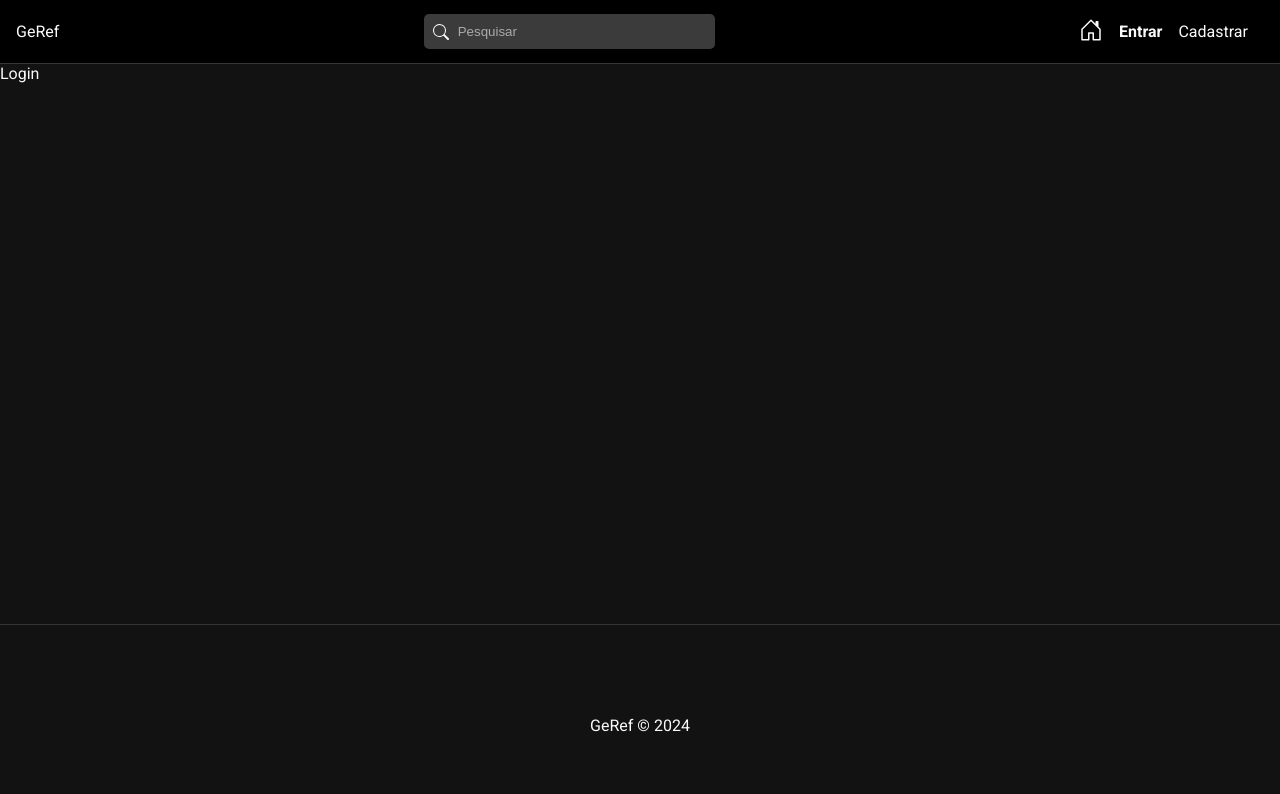
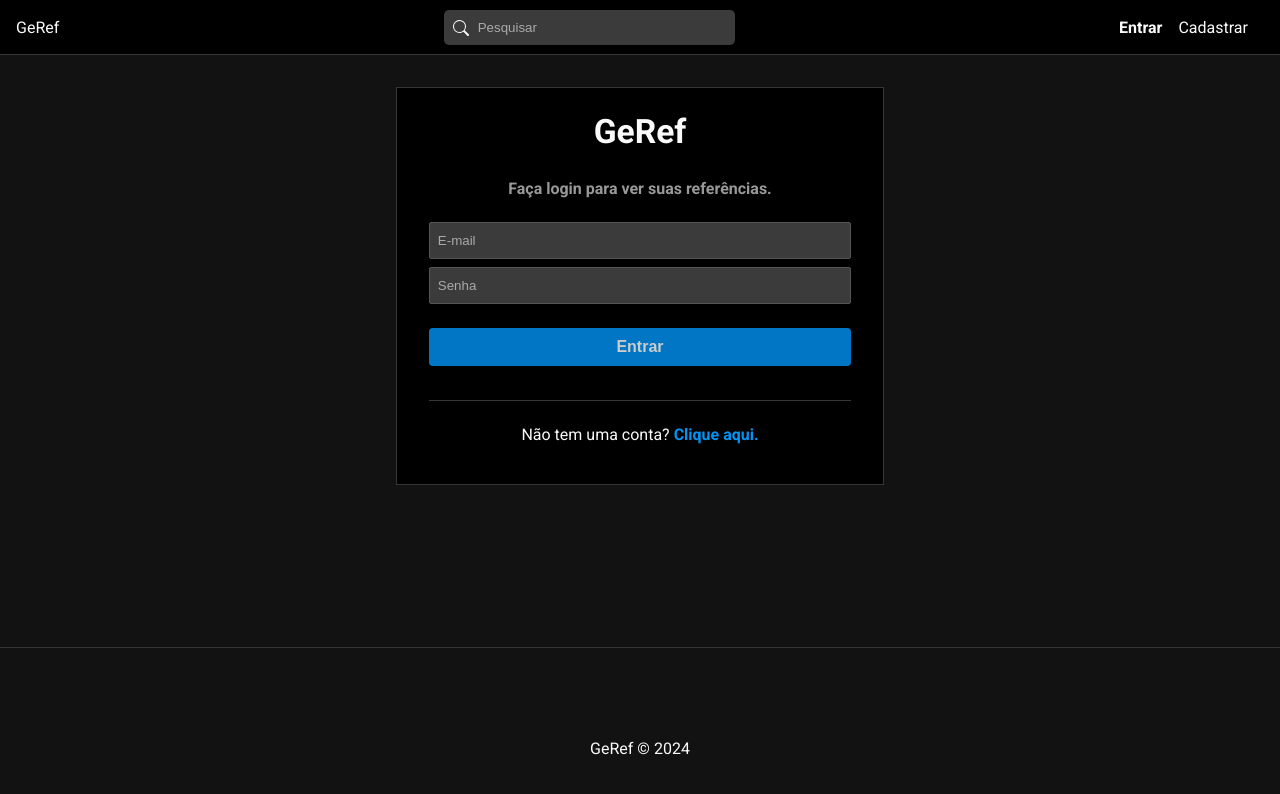
Before and after one commit to souzaffluan/GerenciadorReferencias, a React (Create React App) app in the folder frontend/: page /login in a window 1280 px wide. Shown: the top 794 px of the page. Built offline with nearby package versions, Linux system fonts and the light colour scheme.

Commit message:
Finalização da autentificação e do login

```diff
--- a/frontend/src/App.js
+++ b/frontend/src/App.js
@@ -7,20 +7,30 @@ import Home from "./pages/Home/Home";
 import Login from "./pages/Auth/Login";
 import Register from "./pages/Auth/Register";
 
+//Hooks
+import {useAuth} from './hooks/useAuth'
+
 //componentes
 import Navbar from "./components/Navbar";
 import Footer from "./components/Footer";
 
 function App() {
+
+  const {auth, loading} = useAuth()
+
+  if(loading){
+    return <p>Carregando...</p>
+  }
+
   return (
     <div className="App">
       <BrowserRouter>
         <Navbar />
         <div className="container">
           <Routes>
-            <Route path="/" element={<Home />} />
-            <Route path="/login" element={<Login />} />
-            <Route path="/register" element={<Register />} />
+            <Route path="/" element={auth ? <Home /> : <Navigate to="/login" />}/>
+            <Route path="/login" element={!auth ? <Login /> : <Navigate to="/"/>}/>
+            <Route path="/register" element={!auth ? <Register /> : <Navigate to="/"/>}/>
           </Routes>
         </div>
         <Footer />
--- /dev/null
+++ b/frontend/src/components/Message.css
@@ -0,0 +1,21 @@
+.message{
+    border-radius: 5px;
+    padding: 5px 10px;
+    margin: 0;
+    display: flex;
+    justify-content: center;
+    align-items: center;
+    border: 1px solid #000;
+}
+
+.message.error{
+    color: #721c24;
+    background-color: #f8d7da;
+    border: 1px solid #f5c6cb;
+}
+
+.message.success{
+    color: #155724;
+    background-color: #d4edda;
+    border: 1px solid #c3e6cb;
+}
--- /dev/null
+++ b/frontend/src/components/Message.js
@@ -0,0 +1,12 @@
+import "./Message.css";
+
+const Message = ({msg, type}) =>{
+    return (
+        <div className={`message ${type}`}>
+            <p>{msg}</p>
+        </div>
+
+    )
+}
+
+export default Message;
--- a/frontend/src/components/Navbar.js
+++ b/frontend/src/components/Navbar.js
@@ -1,15 +1,37 @@
 import "./Navbar.css";
+
+//redux
+import {logout, reset} from '../slices/authSlice'
+
+//hooks
+import { useState } from "react";
+import { useAuth } from "../hooks/useAuth";
+import { useDispatch, useSelector } from "react-redux";
+import { useNavigate } from "react-router-dom";
 
 // componentes
 import { NavLink, Link } from "react-router-dom";
 import {
   BsSearch,
-  BshousedoorFill,
-  BsFillPeresonFill,
+  BsHouseDoorFill,
+  BsFillPersonFill,
   BsFillCameraFill,
   BsHouseDoor,
 } from "react-icons/bs";
 const Navbar = () => {
+  const { auth } = useAuth();
+  const { user } = useSelector((state) => state.auth);
+
+  const navigate = useNavigate()
+
+  const dispatch = useDispatch()
+
+  const handlelogout = () =>{
+    dispatch(logout());
+    dispatch(reset());
+
+    navigate("/login")
+  }
   return (
     <nav id="nav">
       <Link to="/">GeRef</Link>
@@ -18,13 +40,38 @@ const Navbar = () => {
         <input type="text" placeholder="Pesquisar"></input>
       </form>
       <ul id="nav-links">
-        <li>
-        <NavLink to="/">
-          <BsHouseDoor />
-        </NavLink>
-        </li>
-        <li><NavLink to="/login">Entrar</NavLink></li>
-        <li><NavLink to="/register">Cadastrar</NavLink></li>
+        {auth ? (
+          <>
+            <li>
+              <NavLink to="/">
+                <BsHouseDoorFill />
+              </NavLink>
+            </li>
+            {user && (
+              <li>
+                <NavLink to={`;users/${user._id}`}/>
+                <BsFillCameraFill></BsFillCameraFill>
+              </li>
+            )}
+              <li>
+                <NavLink to="/profile">
+                <BsFillPersonFill />
+                </NavLink>
+              </li>
+              <li>
+                <span onClick={handlelogout}>Sair</span>
+              </li>
+          </>
+        ) : (
+          <>
+            <li>
+              <NavLink to="/login">Entrar</NavLink>
+            </li>
+            <li>
+              <NavLink to="/register">Cadastrar</NavLink>
+            </li>
+          </>
+        )}
       </ul>
     </nav>
   );
--- /dev/null
+++ b/frontend/src/hooks/useAuth.js
@@ -0,0 +1,23 @@
+import {useState, useEffect} from 'react'
+import {useSelector} from 'react-redux'
+
+export const useAuth = () =>{
+    const {user} = useSelector((state) => state.auth);
+
+    const[auth, setAuth] = useState(false)
+    const[loading, setLoading] = useState(true)
+
+    useEffect(() =>{
+
+        if(user){
+            setAuth(true)
+        }else {
+            setAuth(false)
+        }
+
+        setLoading(false)
+
+    }, [user])
+
+    return {auth, loading};
+};
--- a/frontend/src/pages/Auth/Login.js
+++ b/frontend/src/pages/Auth/Login.js
@@ -1,9 +1,64 @@
-import './Auth.css'
+import "./Auth.css";
 
-const Login = () =>{
-    return(
-        <div>Login</div>
-    )
+// components
+import { Link } from "react-router-dom";
+import Message from "../../components/Message";
+
+//hooks
+import { useEffect, useState } from "react";
+import { useSelector, useDispatch } from "react-redux";
+
+//redux
+import {login, reset} from '../../slices/authSlice'
+
+const Login = () => {
+  const [email, setEmail] = useState("");
+  const [senha, setSenha] = useState("");
+
+  const dispatch = useDispatch()
+
+  const {loading, error} = useSelector((state)=> state.auth);
+
+  const handleSubmit = (e) => {
+    e.preventDefault();
+
+    const user = {
+        email,
+        senha
+    }
+    dispatch(login(user));
+  };
+
+  //limpar todos states
+  useEffect(()=>{
+    dispatch(reset())
+  }, dispatch);
+  return (
+    <div id="login">
+      <h2>GeRef</h2>
+      <p className="subtitle">Faça login para ver suas referências.</p>
+      <form onSubmit={handleSubmit}>
+        <input
+          type="text"
+          placeholder="E-mail"
+          onChange={(e) => setEmail(e.target.value)}
+          value={email || ""}
+        ></input>
+        <input
+          type="password"
+          placeholder="Senha"
+          onChange={(e) => setSenha(e.target.value)}
+          value={senha || ""}
+        ></input>
+        {!loading && <input type="submit" value="Entrar"></input>}
+        {loading && <input type="submit" value="Aguarde..."></input>}
+        {error && <Message msg={error} type="error"></Message>}
+      </form>
+      <p>
+        Não tem uma conta? <Link to="/register">Clique aqui.</Link>
+      </p>
+    </div>
+  );
 };
 
 export default Login;
--- a/frontend/src/pages/Auth/Register.js
+++ b/frontend/src/pages/Auth/Register.js
@@ -5,6 +5,7 @@ import {register, reset} from '../../slices/authSlice';
 
 //componentes
 import { Link } from "react-router-dom";
+import Message from '../../components/Message'
 
 //hooks
 import { useState, useEffect } from "react";
@@ -48,9 +49,12 @@ return (
         <input type="email" placeholder="E-mail" onChange={(e) => setEmail(e.target.value)} value={email || ""}/>
         <input type="password" placeholder="Senha" onChange={(e) => setSenha(e.target.value)} value={senha || ""}/>
         <input type="password" placeholder="Confirme a senha" onChange={(e) => setConfimaSenha(e.target.value)} value={confirmaSenha || ""}/>
-        <input type="submit" value="Cadastrar"/>
+
+        {!loading && <input type="submit" value="Cadastrar"></input>}
+        {loading && <input type="submit" value="Aguarde..."></input>}
+        {error && <Message msg={error} type="error"></Message>}
       </form>
-      <p>Já tem conta <Link to="/login"> Clique aqui.</Link></p>
+      <p>Já tem conta? <Link to="/login"> Clique aqui.</Link></p>
     </div>
 );
 }
--- a/frontend/src/services/authService.js
+++ b/frontend/src/services/authService.js
@@ -14,6 +14,7 @@ const register = async(data) =>{
         if(res){
             localStorage.setItem("user", JSON.stringify(res));
         }
+        return res;
     }catch(error){
         console.log(error)
 
@@ -24,8 +25,38 @@ const register = async(data) =>{
 
 }
 
+//logout sistema
+const logout = () =>{
+localStorage.removeItem("user")
+}
+
+//loga usuario
+const login = async(data) =>{
+
+    const config = requestConfig("POST", data)
+
+    try {
+
+        const res = await fetch(api + "/users/login", config)
+        .then((res)=> res.json())
+        .catch((err)=> err)
+
+       // console.log(res);
+
+        if(res._id){
+            localStorage.setItem("user", JSON.stringify(res))
+        }
+        return res;
+
+    } catch (error) {
+        console.log(error)
+    }
+}
+
 const authService = {
-    register
+    register,
+    logout,
+    login
 }
 
 export default authService;
--- a/frontend/src/slices/authSlice.js
+++ b/frontend/src/slices/authSlice.js
@@ -1,8 +1,8 @@
-import {createSlice, createAsyncThunk} from '@reduxjs/toolkit'
-import authService from '../services/authService'
-import { act } from 'react';
+import { createSlice, createAsyncThunk } from "@reduxjs/toolkit";
+import authService from "../services/authService";
+import { act } from "react";
 
-const user = JSON.parse(localStorage.getItem("user"))
+const user = JSON.parse(localStorage.getItem("user"));
 
 const initialState = {
   user: user ? user : null,
@@ -12,46 +12,84 @@ const initialState = {
 };
 
 //registrar usuario e login
-export const register = createAsyncThunk("auth/register",
-    async (user, thunkAPI) =>{
-        const data = await authService.register(user)
+export const register = createAsyncThunk(
+  "auth/register",
+  async (user, thunkAPI) => {
+    const data = await authService.register(user);
 
     //checar erros
-        if(data.errors){
-            return thunkAPI.rejectWithValue(data.errors[0])
+    if (data.errors) {
+      return thunkAPI.rejectWithValue(data.errors[0]);
     }
     return data;
   }
-)
+);
+
+//logout usuario
+export const logout = createAsyncThunk("auth/logout", async () => {
+  await authService.logout();
+});
+
+//entrar e susuario
+export const login = createAsyncThunk("auth/login", async (user, thunkAPI) => {
+  const data = await authService.login(user);
+
+  //checar erros
+  if (data.errors) {
+    return thunkAPI.rejectWithValue(data.errors[0]);
+  }
+  return data;
+});
 
 export const authSlice = createSlice({
   name: "auth",
   initialState,
   reducers: {
-        reset: (state) =>{
-            state.loading = false
-            state.error = false
-            state.sucess  = false
-
+    reset: (state) => {
+      state.loading = false;
+      state.error = false;
+      state.sucess = false;
     },
   },
-    extraReducers: (builder)=>{
-
-        builder.addCase(register.pending, (state) =>{
-            state.loading = true
-            state.error = false
-        }).addCase(register.fulfilled, (state, action) =>{
-            state.loading = false
-            state.sucess = true
-            state.error = null
-            state.user = action.payload
-        }).addCase(register.rejected, (state, action) =>{
-            state.loading = false
-            state.error = action.payload
+  extraReducers: (builder) => {
+    builder
+      .addCase(register.pending, (state) => {
+        state.loading = true;
+        state.error = false;
+      })
+      .addCase(register.fulfilled, (state, action) => {
+        state.loading = false;
+        state.sucess = true;
+        state.error = null;
+        state.user = action.payload;
+      })
+      .addCase(register.rejected, (state, action) => {
+        state.loading = false;
+        state.error = action.payload;
         state.user = null;
-        });
+      })
+      .addCase(logout.fulfilled, (state, action) => {
+        state.loading = false;
+        state.sucess = true;
+        state.error = null;
+        state.user = null;
+      }).addCase(login.pending, (state) => {
+        state.loading = true;
+        state.error = false;
+      })
+      .addCase(login.fulfilled, (state, action) => {
+        state.loading = false;
+        state.sucess = true;
+        state.error = null;
+        state.user = action.payload;
+      })
+      .addCase(login.rejected, (state, action) => {
+        state.loading = false;
+        state.error = action.payload;
+        state.user = null;
+      })
   },
 });
 
-export const {reset} = authSlice.actions;
+export const { reset } = authSlice.actions;
 export default authSlice.reducer;
```
Also changed, not shown: 1 other file (tests, documents, lock files or other folders). Lines whose indentation alone changed are shown as unchanged.
